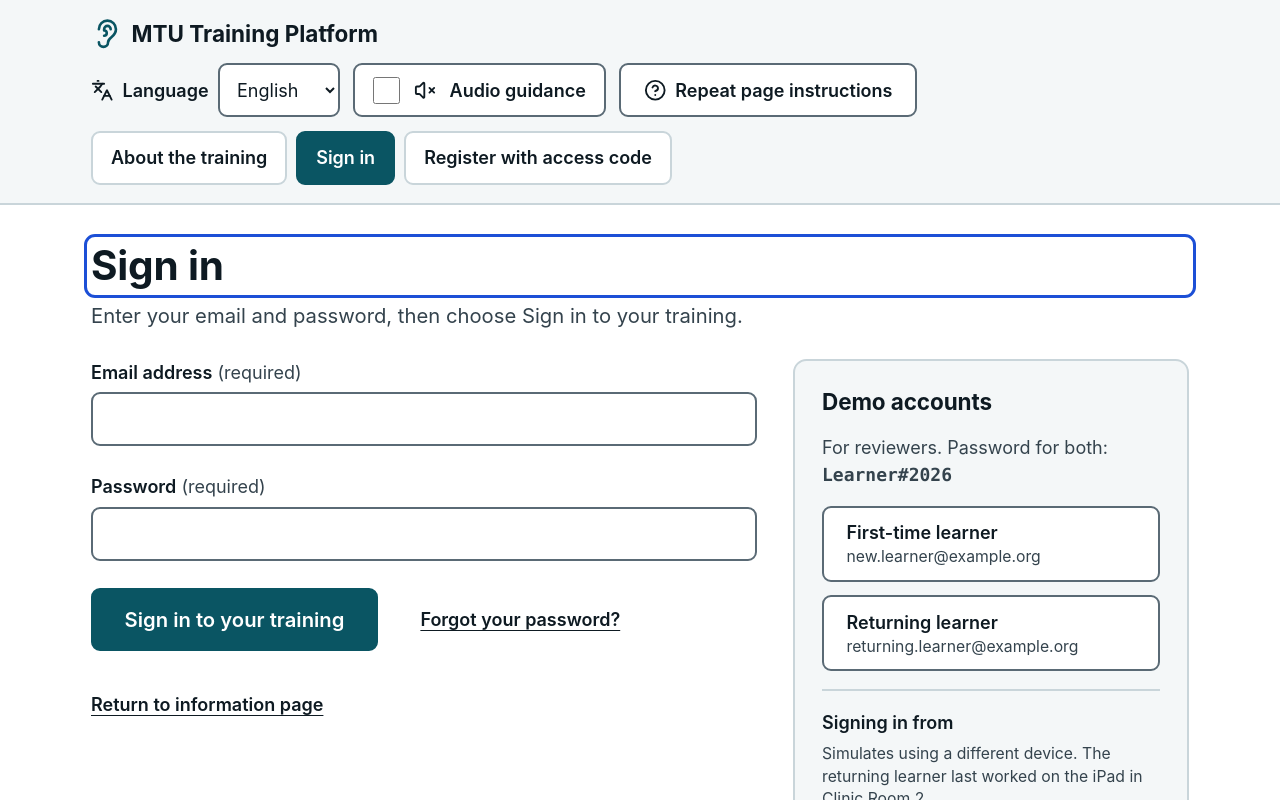
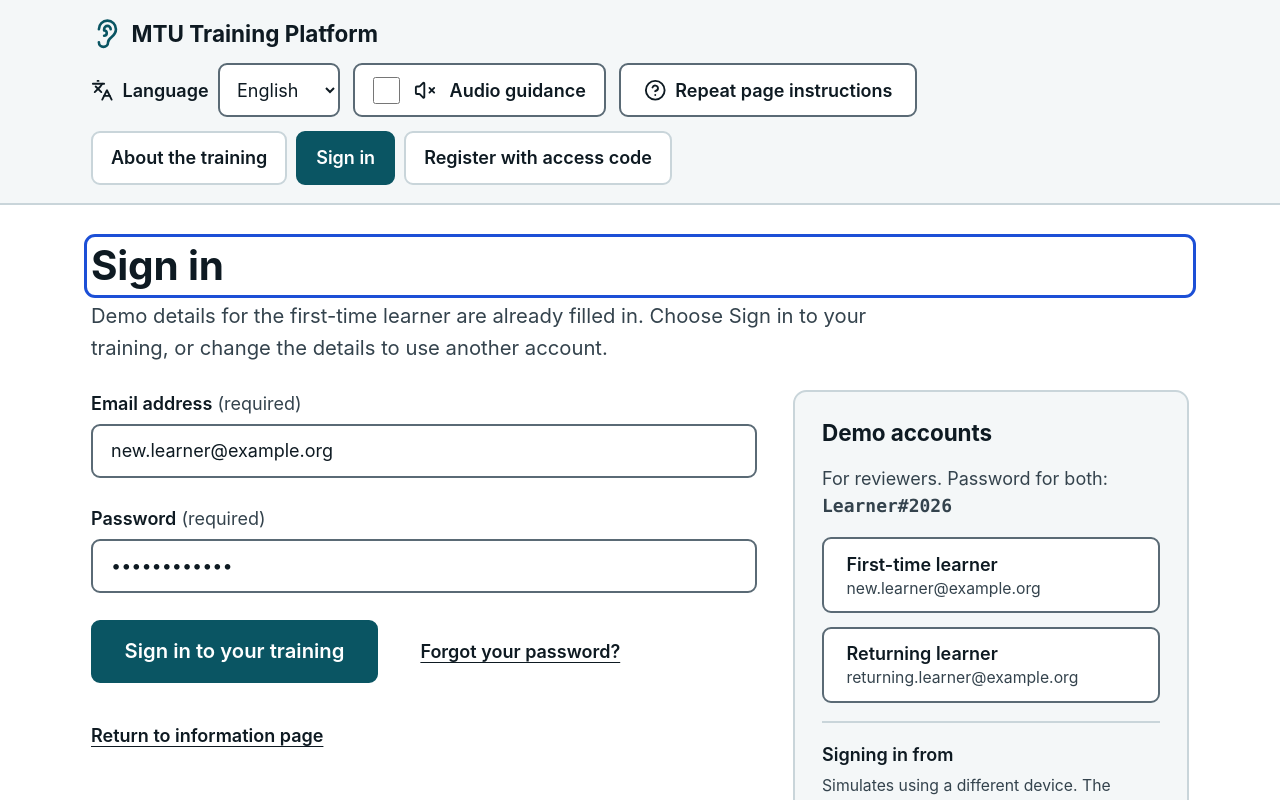
Before and after one commit to its-soa/DPS-Prototype-1, a Next.js app: page /sign-in in a window 1280 px wide. Shown: the top 800 px of the page. Built offline with nearby package versions, Linux system fonts and the light colour scheme.

Commit message:
Prefill sign-in with the first-time learner demo account
Co-Authored-By: Claude Sonnet 5.5 <noreply@anthropic.com>
Claude-Session: https://claude.ai/code/session_019GVPHGEpbQsfWRc16NUWeQ

```diff
--- a/app/(public)/sign-in/page.tsx
+++ b/app/(public)/sign-in/page.tsx
@@ -9,6 +9,10 @@ import { Button } from "@/components/ui/button";
 import { Callout, Card } from "@/components/ui/card";
 import { Field, inputClass } from "@/components/ui/field";
 import { DEMO_ACCOUNTS, DEVICES } from "@/lib/mock-data";
+
+// Reviewer convenience: the form opens with the first-time learner already filled in, so nobody has to
+// find and type credentials. Remove (or gate behind an env flag) before a real launch.
+const PREFILL = DEMO_ACCOUNTS.find((a) => a.id === "user-new")!;
 import { useApp } from "@/lib/store";
 
 export default function SignInPage() {
@@ -70,10 +74,10 @@ export default function SignInPage() {
             </div>
           )}
           <Field id="email" label={t("reg.email")} required error={fieldErr.email}>
-            {(a) => <input {...a} ref={emailRef} type="email" autoComplete="username" className={inputClass} />}
+            {(a) => <input {...a} ref={emailRef} type="email" autoComplete="username" defaultValue={PREFILL.email} className={inputClass} />}
           </Field>
           <Field id="password" label={t("signin.password")} required error={fieldErr.password}>
-            {(a) => <input {...a} ref={passRef} type="password" autoComplete="current-password" className={inputClass} />}
+            {(a) => <input {...a} ref={passRef} type="password" autoComplete="current-password" defaultValue={PREFILL.password} className={inputClass} />}
           </Field>
           <div className="flex flex-wrap items-center gap-4">
             <Button type="submit" size="lg" disabled={busy} aria-busy={busy}>
--- a/lib/i18n/de/public.ts
+++ b/lib/i18n/de/public.ts
@@ -72,7 +72,7 @@ export const pub_de: Record<keyof typeof pub, string> = {
   "regok.cta": "Weiter zur Anmeldung",
 
   "signin.title": "Anmelden",
-  "signin.instructions": "Geben Sie Ihre E-Mail-Adresse und Ihr Passwort ein und wählen Sie dann „Bei der Schulung anmelden“.",
+  "signin.instructions": "Die Demodaten für neue Lernende sind bereits eingetragen. Wählen Sie „Bei der Schulung anmelden“ oder ändern Sie die Angaben, um ein anderes Konto zu verwenden.",
   "signin.submit": "Bei der Schulung anmelden",
   "signin.busy": "Sie werden angemeldet …",
   "signin.password": "Passwort",
--- a/lib/i18n/en/public.ts
+++ b/lib/i18n/en/public.ts
@@ -70,7 +70,7 @@ export const pub = {
   "regok.cta": "Continue to sign in",
 
   "signin.title": "Sign in",
-  "signin.instructions": "Enter your email and password, then choose Sign in to your training.",
+  "signin.instructions": "Demo details for the first-time learner are already filled in. Choose Sign in to your training, or change the details to use another account.",
   "signin.submit": "Sign in to your training",
   "signin.busy": "Signing you in…",
   "signin.password": "Password",
```
